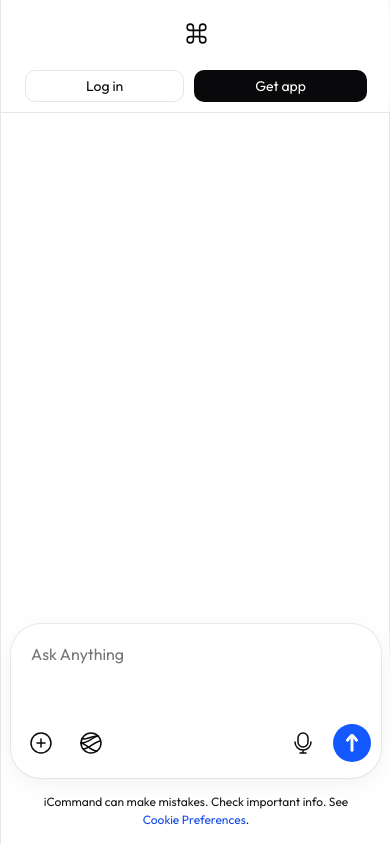
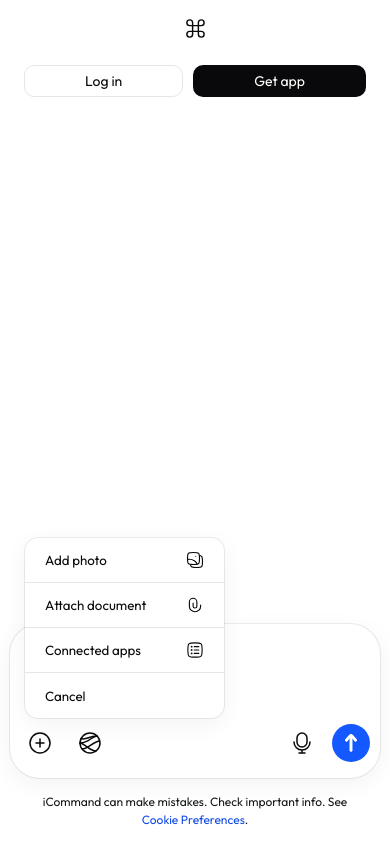
Before and after one commit to pradeep-chandragiri/icommand-clone, a React (Vite) app in the folder clinet/: page / in a window 390 px wide. Both pictures are taken after a click on the button 41 px from the left and 743 px from the top of the page. Built offline with nearby package versions, Linux system fonts and the light colour scheme; no server answers.

Commit message:
Reupdated UIComponents

```diff
--- a/clinet/src/components/ChatArea/ChatInput.css
+++ b/clinet/src/components/ChatArea/ChatInput.css
@@ -55,6 +55,7 @@
 }
 .OST-Btn,
 .STS-Btn{
+    position: relative;
     width: 40px;
     height: 40px;
     padding: 0;
@@ -74,6 +75,45 @@
 }
 .OST-Btn:hover{
     background-color: var(--secondary);
+}
+.moreOptions{
+    position: absolute;
+    bottom: 45px;
+    left: 5px;
+    width: auto;
+    height: auto;
+    border-radius: 13px;
+    overflow: hidden;
+    background-color: var(--background);
+    box-shadow: rgba(0, 0, 0, 0.05) 0px 6px 24px 0px, rgba(0, 0, 0, 0.08) 0px 0px 0px 1px;
+}
+.moreOptions li{
+    list-style: none;
+    width: 100%;
+    height: 45px;
+    padding: 0 20px;
+    display: flex;
+    align-items: center;
+    justify-content: space-between;
+    gap: 40px;
+    border-bottom: 1px solid var(--border);
+    transition: 0.3s ease;
+}
+.moreOptions li:last-child{
+    border: none;
+}
+.moreOptions li:hover{
+    background-color: var(--secondary);
+}
+.moreOptions li span{
+    width: max-content;
+}
+.addIco{
+    width: 40px;
+    height: 100%;
+    display: flex;
+    align-items: center;
+    justify-content: center;
 }
 .sendBtn:disabled {
   background-color: var(--teritory);
--- a/clinet/src/components/ChatArea/ChatInput.jsx
+++ b/clinet/src/components/ChatArea/ChatInput.jsx
@@ -73,6 +73,12 @@ function ChatInput({ messages, setMessages }) {
         }
     };
 
+
+    const [show, setShow] = useState(false);
+
+    const handleToggle = () => {
+        setShow((prev) => !prev);
+    };
     return (
         <>
             <div className="ChatInput">
@@ -107,13 +113,50 @@ function ChatInput({ messages, setMessages }) {
                     </div>
                     <div className="promptOptions">
                         <div className="icommandOTS">
-                            <button className="OST-Btn">
+                            <button className="OST-Btn" onClick={handleToggle}>
                                 <span>
                                     <svg xmlns="http://www.w3.org/2000/svg" viewBox="0 0 24 24" width="24" height="24" color="currentColor" fill="none">
                                         <path d="M22 12C22 6.47715 17.5228 2 12 2C6.47715 2 2 6.47715 2 12C2 17.5228 6.47715 22 12 22C17.5228 22 22 17.5228 22 12Z" stroke="currentColor" stroke-width="1.5" stroke-linecap="round" stroke-linejoin="round"></path>
                                         <path d="M12 8V16M16 12H8" stroke="currentColor" stroke-width="1.5" stroke-linecap="round" stroke-linejoin="round"></path>
                                     </svg>
                                 </span>
+                                {show && (
+                                    <div className="moreOptions">
+                                        <li>
+                                            <span>Add photo</span>
+                                            <span className='addIco'>
+                                                <svg xmlns="http://www.w3.org/2000/svg" viewBox="0 0 24 24" width="18" height="18" color="currentColor" fill="none">
+                                                    <path d="M6 17.9745C6.1287 19.2829 6.41956 20.1636 7.07691 20.8209C8.25596 22 10.1536 22 13.9489 22C17.7442 22 19.6419 22 20.8209 20.8209C22 19.6419 22 17.7442 22 13.9489C22 10.1536 22 8.25596 20.8209 7.07691C20.1636 6.41956 19.2829 6.1287 17.9745 6" stroke="currentColor" stroke-width="1.5"></path>
+                                                    <path d="M2 10C2 6.22876 2 4.34315 3.17157 3.17157C4.34315 2 6.22876 2 10 2C13.7712 2 15.6569 2 16.8284 3.17157C18 4.34315 18 6.22876 18 10C18 13.7712 18 15.6569 16.8284 16.8284C15.6569 18 13.7712 18 10 18C6.22876 18 4.34315 18 3.17157 16.8284C2 15.6569 2 13.7712 2 10Z" stroke="currentColor" stroke-width="1.5"></path>
+                                                    <path d="M2 11.1185C2.61902 11.0398 3.24484 11.001 3.87171 11.0023C6.52365 10.9533 9.11064 11.6763 11.1711 13.0424C13.082 14.3094 14.4247 16.053 15 18" stroke="currentColor" stroke-width="1.5" stroke-linejoin="round"></path>
+                                                    <path d="M12.9998 7H13.0088" stroke="currentColor" stroke-width="1.5" stroke-linecap="round" stroke-linejoin="round"></path>
+                                                </svg>
+                                            </span>
+                                        </li>
+                                        <li>
+                                            <span>Attach document</span>
+                                            <span className='addIco'>
+                                                <svg xmlns="http://www.w3.org/2000/svg" viewBox="0 0 24 24" width="18" height="18" color="currentColor" fill="none">
+                                                    <path d="M19.5 12.0001V13.5001C19.5 17.6422 16.1421 21.0001 12 21.0001C7.85786 21.0001 4.5 17.6422 4.5 13.5001V8C4.5 5.23858 6.73858 3 9.5 3C12.2614 3 14.5 5.23858 14.5 8V13.5C14.5 14.8807 13.3807 16 12 16C10.6193 16 9.5 14.8807 9.5 13.5V9.5" stroke="currentColor" stroke-width="1.5" stroke-linecap="round" stroke-linejoin="round"></path>
+                                                </svg>
+                                            </span>
+                                        </li>
+                                        <li>
+                                            <span>Connected apps</span>
+                                            <span className='addIco'>
+                                                <svg xmlns="http://www.w3.org/2000/svg" viewBox="0 0 24 24" width="18" height="18" color="currentColor" fill="none">
+                                                    <path d="M2.5 12C2.5 7.52166 2.5 5.28249 3.89124 3.89124C5.28249 2.5 7.52166 2.5 12 2.5C16.4783 2.5 18.7175 2.5 20.1088 3.89124C21.5 5.28249 21.5 7.52166 21.5 12C21.5 16.4783 21.5 18.7175 20.1088 20.1088C18.7175 21.5 16.4783 21.5 12 21.5C7.52166 21.5 5.28249 21.5 3.89124 20.1088C2.5 18.7175 2.5 16.4783 2.5 12Z" stroke="currentColor" stroke-width="1.5" stroke-linejoin="round"></path>
+                                                    <path d="M11 7.5H17M8 7.5C8 7.77614 7.77614 8 7.5 8C7.22386 8 7 7.77614 7 7.5C7 7.22386 7.22386 7 7.5 7C7.77614 7 8 7.22386 8 7.5Z" stroke="currentColor" stroke-width="1.5" stroke-linecap="round" stroke-linejoin="round"></path>
+                                                    <path d="M11 12H17M8 12C8 12.2761 7.77614 12.5 7.5 12.5C7.22386 12.5 7 12.2761 7 12C7 11.7239 7.22386 11.5 7.5 11.5C7.77614 11.5 8 11.7239 8 12Z" stroke="currentColor" stroke-width="1.5" stroke-linecap="round" stroke-linejoin="round"></path>
+                                                    <path d="M11 16.5H17M8 16.5C8 16.7761 7.77614 17 7.5 17C7.22386 17 7 16.7761 7 16.5C7 16.2239 7.22386 16 7.5 16C7.77614 16 8 16.2239 8 16.5Z" stroke="currentColor" stroke-width="1.5" stroke-linecap="round" stroke-linejoin="round"></path>
+                                                </svg>
+                                            </span>
+                                        </li>
+                                        <li>
+                                            <span>Cancel</span>
+                                        </li>
+                                    </div>
+                                )}
                             </button>
                             <button className='OST-Btn'>
                                 <span>
--- a/clinet/src/components/ChatArea/MessageList.css
+++ b/clinet/src/components/ChatArea/MessageList.css
@@ -1,7 +1,7 @@
 .MessageList{
     width: 100%;
     height: auto;
-    padding: 10px 150px;
+    padding: 10px 120px;
     padding-top: 80px;
 }
 
--- a/clinet/src/components/NavBar/NavBar.css
+++ b/clinet/src/components/NavBar/NavBar.css
@@ -5,7 +5,6 @@ nav{
     width: 898px;
     height: auto;
     padding: 5px 15px;
-    border-bottom: 1px solid var(--border);
     backdrop-filter: blur(16px) saturate(180%);
     background-color: rgba(255, 255, 255, 0.5);
     -webkit-backdrop-filter: blur(16px) saturate(180%);
@@ -125,9 +124,8 @@ nav{
     nav{
         margin: 0;
         width: 100%;
-        padding: 10px 5px;
+        padding: 5px 5px;
         border: none;
-        border-bottom: 1px solid var(--border);
     }
     .headerWrapper{
         height: auto;
--- a/clinet/src/components/NavBar/NavBar.jsx
+++ b/clinet/src/components/NavBar/NavBar.jsx
@@ -16,7 +16,7 @@ function NavBar() {
                 <div className={ user ? 'headerWrapper active' : 'headerWrapper' }>
                     <div className="navThroughWrapper">
                         <button>
-                            <svg xmlns="http://www.w3.org/2000/svg" viewBox="0 0 24 24" width="25" height="25" color="currentColor" fill="none">
+                            <svg xmlns="http://www.w3.org/2000/svg" viewBox="0 0 24 24" width="23" height="23" color="currentColor" fill="none">
                                 <path d="M15 9V15H9V9H15Z" stroke="currentColor" stroke-width="1.5" stroke-linejoin="round"></path>
                                 <path d="M15 15H18C19.6569 15 21 16.3431 21 18C21 19.6569 19.6569 21 18 21C16.3431 21 15 19.6569 15 18V15Z" stroke="currentColor" stroke-width="1.5" stroke-linejoin="round"></path>
                                 <path d="M9 15.002H6C4.34315 15.002 3 16.3451 3 18.002C3 19.6588 4.34315 21.002 6 21.002C7.65685 21.002 9 19.6588 9 18.002V15.002Z" stroke="currentColor" stroke-width="1.5" stroke-linejoin="round"></path>
@@ -43,7 +43,7 @@ function NavBar() {
                                 <span>History</span>
                             </button>
                             <button className="SIL" onClick={handleToggle}>
-                                <svg xmlns="http://www.w3.org/2000/svg" viewBox="0 0 24 24" width="26" height="26" color="currentColor" fill="none">
+                                <svg xmlns="http://www.w3.org/2000/svg" viewBox="0 0 24 24" width="23" height="23" color="currentColor" fill="none">
                                     <path d="M11.9959 12H12.0049" stroke="currentColor" stroke-width="1.5" stroke-linecap="round" stroke-linejoin="round"></path>
                                     <path d="M15.9998 12H16.0088" stroke="currentColor" stroke-width="1.5" stroke-linecap="round" stroke-linejoin="round"></path>
                                     <path d="M7.99981 12H8.00879" stroke="currentColor" stroke-width="1.5" stroke-linecap="round" stroke-linejoin="round"></path>
--- a/clinet/src/css/index.css
+++ b/clinet/src/css/index.css
@@ -42,8 +42,6 @@ body{
     color: var(--text);
     font-size: var(--font-body);
     background-color: var(--background);
-    border-left: 1px solid var(--border);
-    border-right: 1px solid var(--border);
 }
 
 h1, h2, h3, h4{
```
